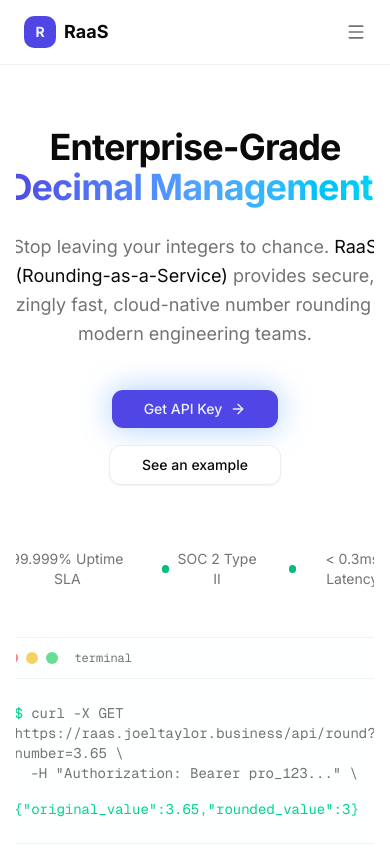
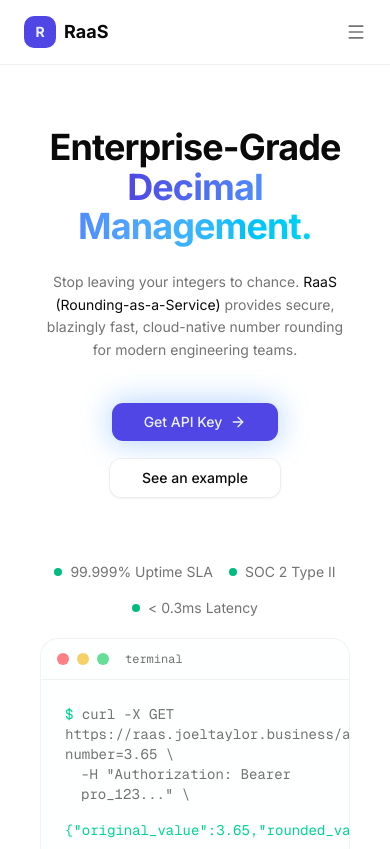
Before and after one commit to jtayped/raas, a Next.js app: page / in a window 390 px wide. Shown: the top 849 px of the page. Built offline with nearby package versions, Linux system fonts and the light colour scheme.

Commit message:
hero spacing fixed

```diff
--- a/src/components/home/hero.tsx
+++ b/src/components/home/hero.tsx
@@ -7,8 +7,9 @@ import { requestToken } from "../toasts";
 export default function HeroSection() {
   return (
     <section className="flex min-h-screen items-center justify-center overflow-hidden pt-32">
-      <div className="mx-auto flex max-w-4xl flex-col items-center text-center">
-        <h1 className="text-balance text-4xl sm:text-4xl font-bold leading-[1.1] tracking-tight text-foreground md:text-7xl">
+      <div className="mx-auto flex w-full max-w-4xl flex-col items-center text-center px-6">
+        {/* Adjusted mobile font size from 4xl to 3xl/sm:text-5xl to handle long words */}
+        <h1 className="text-balance text-4xl font-bold leading-[1.1] tracking-tight text-foreground sm:text-5xl md:text-7xl">
           Enterprise-Grade
           <br />
           <span className="bg-linear-to-r from-primary via-blue-400 to-cyan-400 bg-clip-text text-transparent">
@@ -16,7 +17,7 @@ export default function HeroSection() {
           </span>
         </h1>
 
-        <p className="mt-6 max-w-2xl text-pretty text-lg leading-relaxed text-muted-foreground md:text-xl">
+        <p className="mt-6 max-w-2xl text-pretty text-sm sm:text-md leading-relaxed text-muted-foreground md:text-xl">
           Stop leaving your integers to chance.{" "}
           <span className="text-foreground">RaaS (Rounding-as-a-Service)</span>{" "}
           provides secure, blazingly fast, cloud-native number rounding for
@@ -41,7 +42,7 @@ export default function HeroSection() {
           </Button>
         </div>
 
-        <div className="mt-16 flex items-center gap-8 text-sm text-muted-foreground">
+        <div className="mt-16 flex flex-wrap justify-center items-center gap-4 md:gap-8 text-sm text-muted-foreground">
           <div className="flex items-center gap-2">
             <div className="size-2 rounded-full bg-emerald-500" />
             <span>99.999% Uptime SLA</span>
@@ -57,7 +58,7 @@ export default function HeroSection() {
         </div>
 
         {/* Terminal preview */}
-        <div className="mt-12 w-full max-w-2xl overflow-hidden rounded-xl border border-border/50 bg-card/50 backdrop-blur-sm">
+        <div className="mt-5 md:mt-12 w-full max-w-2xl overflow-hidden rounded-xl border border-border/50 bg-card/50 backdrop-blur-sm">
           <div className="flex items-center gap-2 border-b border-border/50 px-4 py-3">
             <div className="size-3 rounded-full bg-red-500/60" />
             <div className="size-3 rounded-full bg-yellow-500/60" />
```
